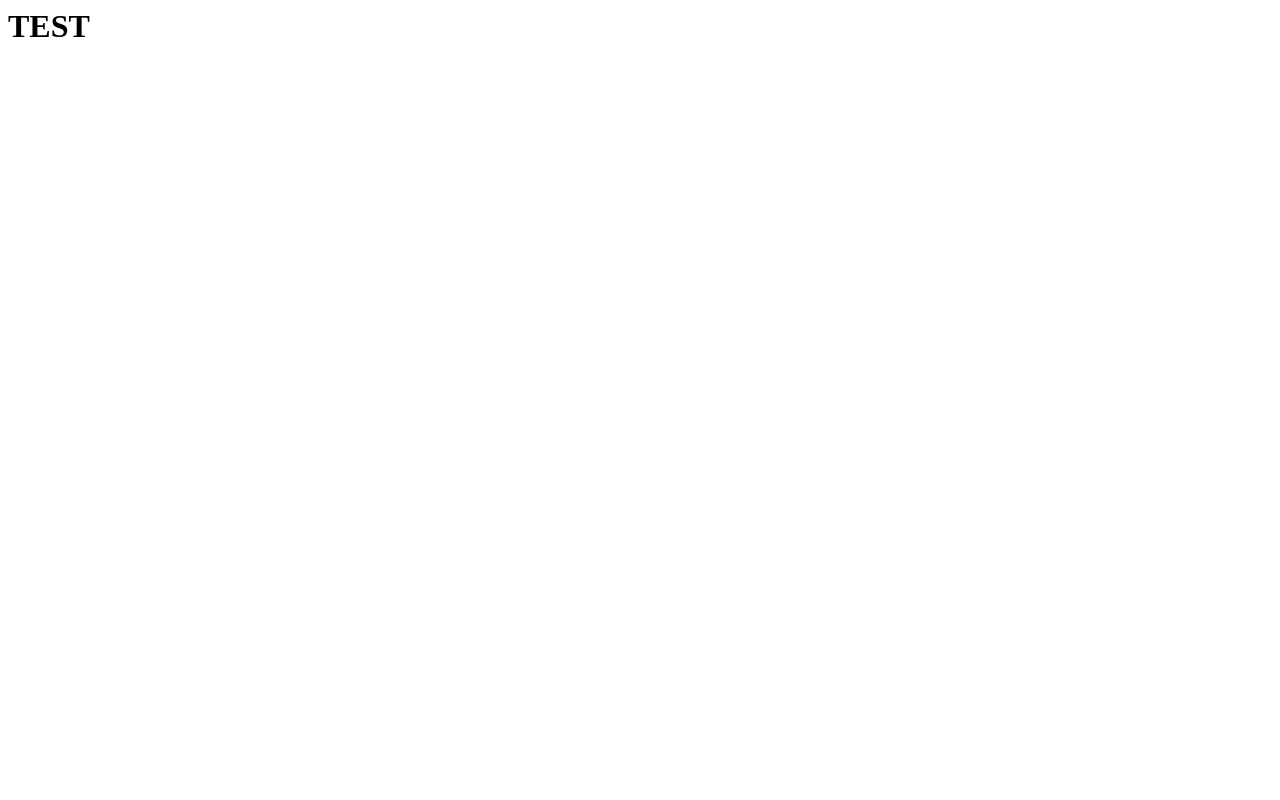
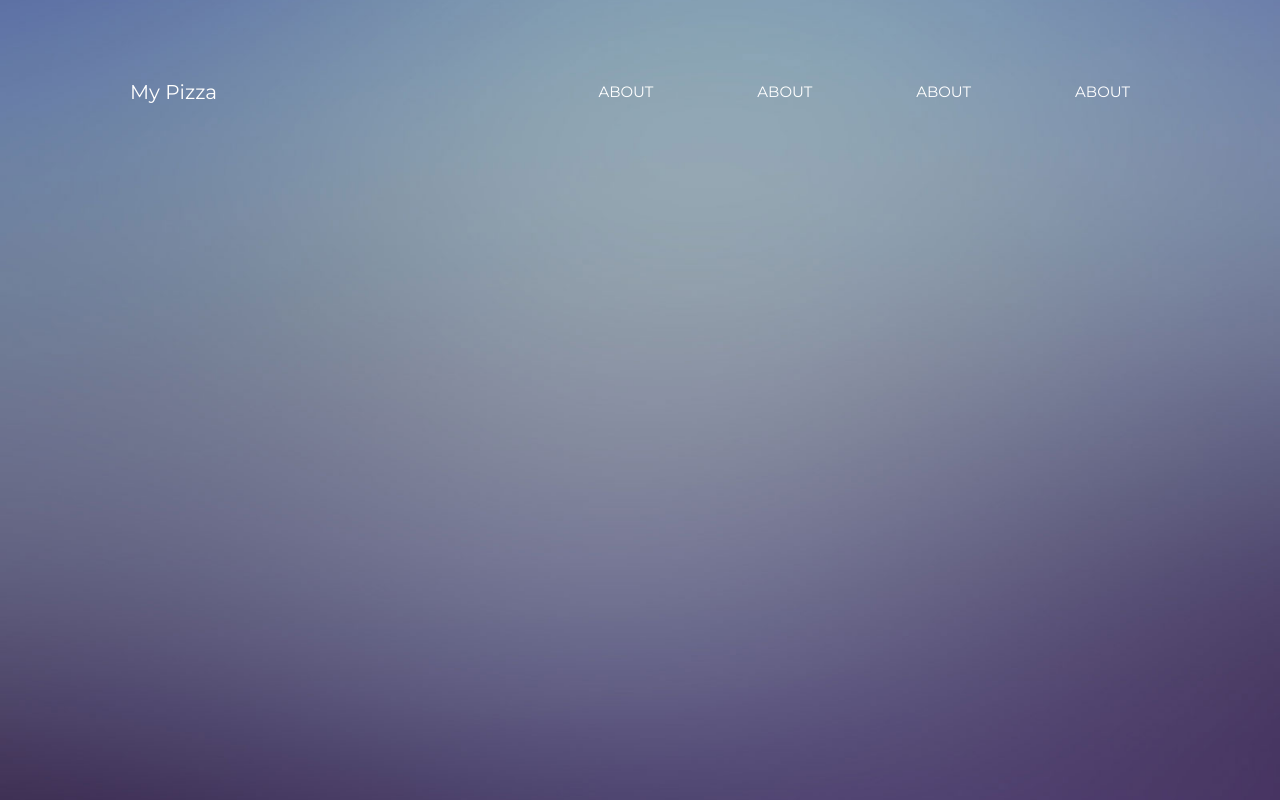
Before and after one commit to laststand66/my_pizza_store, a Django app: page / in a window 1280 px wide. Before the commit the page is almost empty. Run offline with Django 3.2, Linux system fonts and the light colour scheme.

Commit message:
Main page edit with some css

```diff
--- a/my_pizza_store/settings.py
+++ b/my_pizza_store/settings.py
@@ -119,3 +119,7 @@ USE_TZ = True
 # https://docs.djangoproject.com/en/3.0/howto/static-files/
 
 STATIC_URL = '/static/'
+
+STATICFILES_DIRS = [
+    os.path.join(BASE_DIR, 'static')
+]
--- /dev/null
+++ b/static/css/style.css
@@ -0,0 +1,101 @@
+body {
+  margin: 0;
+  font-family: 'Montserrat', sans-serif;
+
+  font-size: 12px;
+  line-height: 1.6;
+  color: #444444
+}
+
+*,
+*:before,
+*:after {
+  box-sizing: border-box;
+}
+
+h1, h2, h3, h4, h5, h6 {
+  margin: 0;
+}
+
+/* container */
+.container {
+  width: 100%;
+  max-width: 1400px;
+  margin: 0 auto;
+}
+
+/* intro */
+
+.intro {
+  width: 100%;
+  height: 100vh;
+  background:
+  url("../images/stream.jpg") center no-repeat;
+  background-size: cover;
+}
+
+/* header nav */
+.header_inner {
+  display: flex;
+  justify-content: space-between;
+  align-items: center;
+}
+
+.header {
+  padding-top: 30px;
+  width: 100%;
+  position: absolute;
+  top: 0;
+  left: 0;
+  right: 0;
+  z-index: 1000;
+}
+
+.header_logo {
+  margin-left: 130px;
+  font-size: 20px;
+  font-weight: 500;
+  color: #fff;
+}
+
+/* navigation */
+.nav {
+  margin-right: 100px;
+  font-size: 15px;
+  text-transform: uppercase;
+}
+
+.nav_link {
+  color: #fff;
+  display: inline-block;
+  text-decoration: none;
+  vertical-align: top;
+  margin: 50px;
+  position: relative;
+
+  transition: color 0.2s linear;
+}
+
+.nav_link:after {
+  content: "";
+  display: block;
+  width: 100%;
+  height: 3px;
+  display: none;
+
+  background-color: #54577c;
+
+  position: absolute;
+  top: 100%;
+  left: 0;
+  z-index: 1;
+
+}
+
+.nav_link:hover {
+  color: #54577c;
+}
+
+.nav_link:hover::after {
+  display: block;
+}
--- a/templates/index.html
+++ b/templates/index.html
@@ -1 +1,33 @@
-<h1>TEST</h1>
+<!DOCTYPE html>
+<html lang="en" dir="ltr">
+  <head>
+    <meta charset="utf-8">
+    <link rel="stylesheet" href="static/css/style.css" />
+    <title>My Pizzeria</title>
+    <link href="https://fonts.googleapis.com/css?family=Montserrat:400,700&display=swap&subset=cyrillic" rel="stylesheet">
+  </head>
+  <body>
+
+
+    <header class="header">
+        <div class="container">
+          <div class="header_inner">
+            <div class="header_logo">My Pizza</div>
+            <nav class="nav">
+              <a class="nav_link" href="#">About</a>
+              <a class="nav_link" href="#">About</a>
+              <a class="nav_link" href="#">About</a>
+              <a class="nav_link" href="#">About</a>
+
+            </nav>
+          </div>
+
+        </div>
+    </header>
+    <div class="intro">
+      <div class="container">
+      </div>
+    </div>
+
+  </body>
+</html>
```
Also changed, not shown: static/images/stream.jpg (added).
